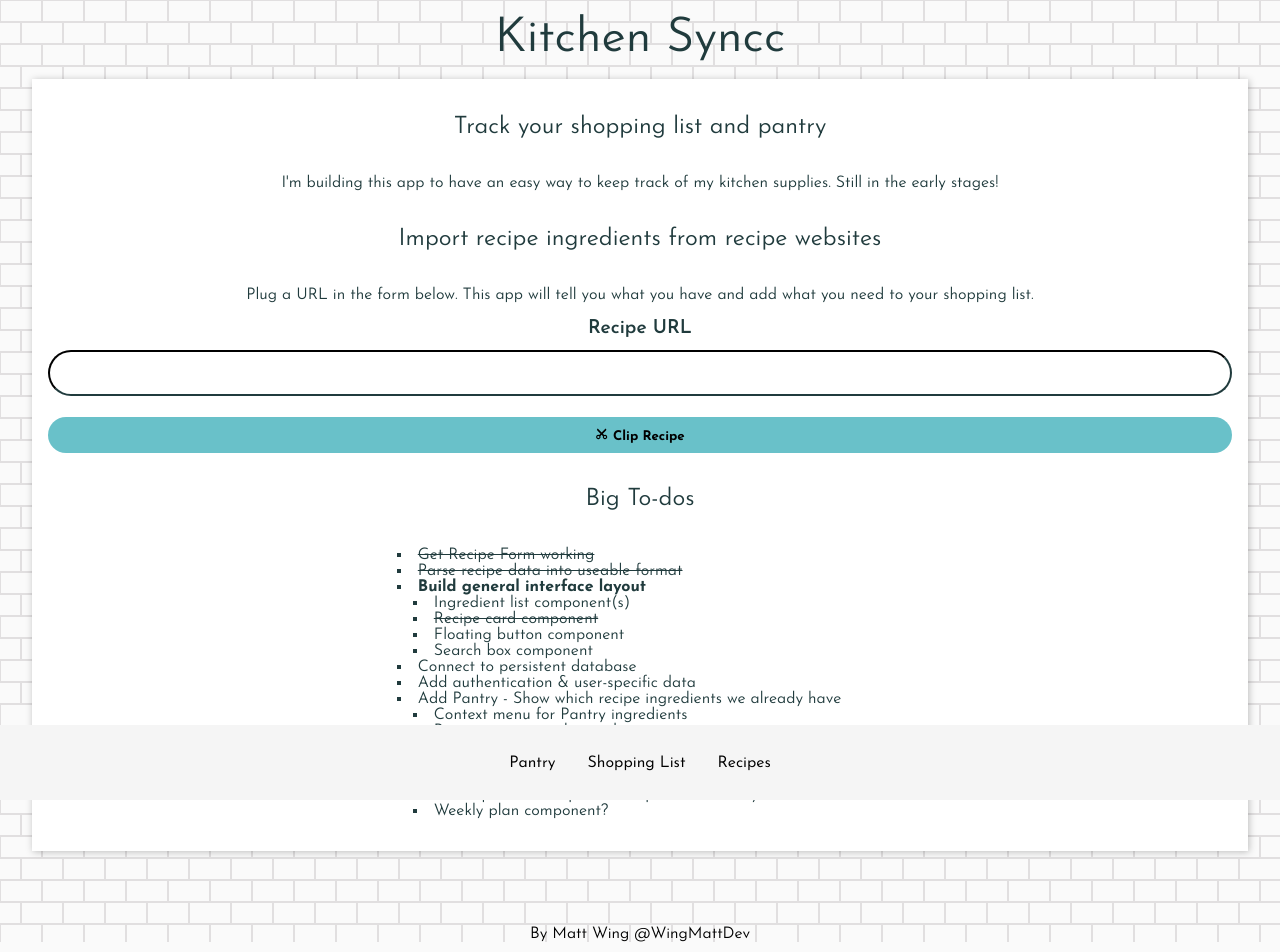
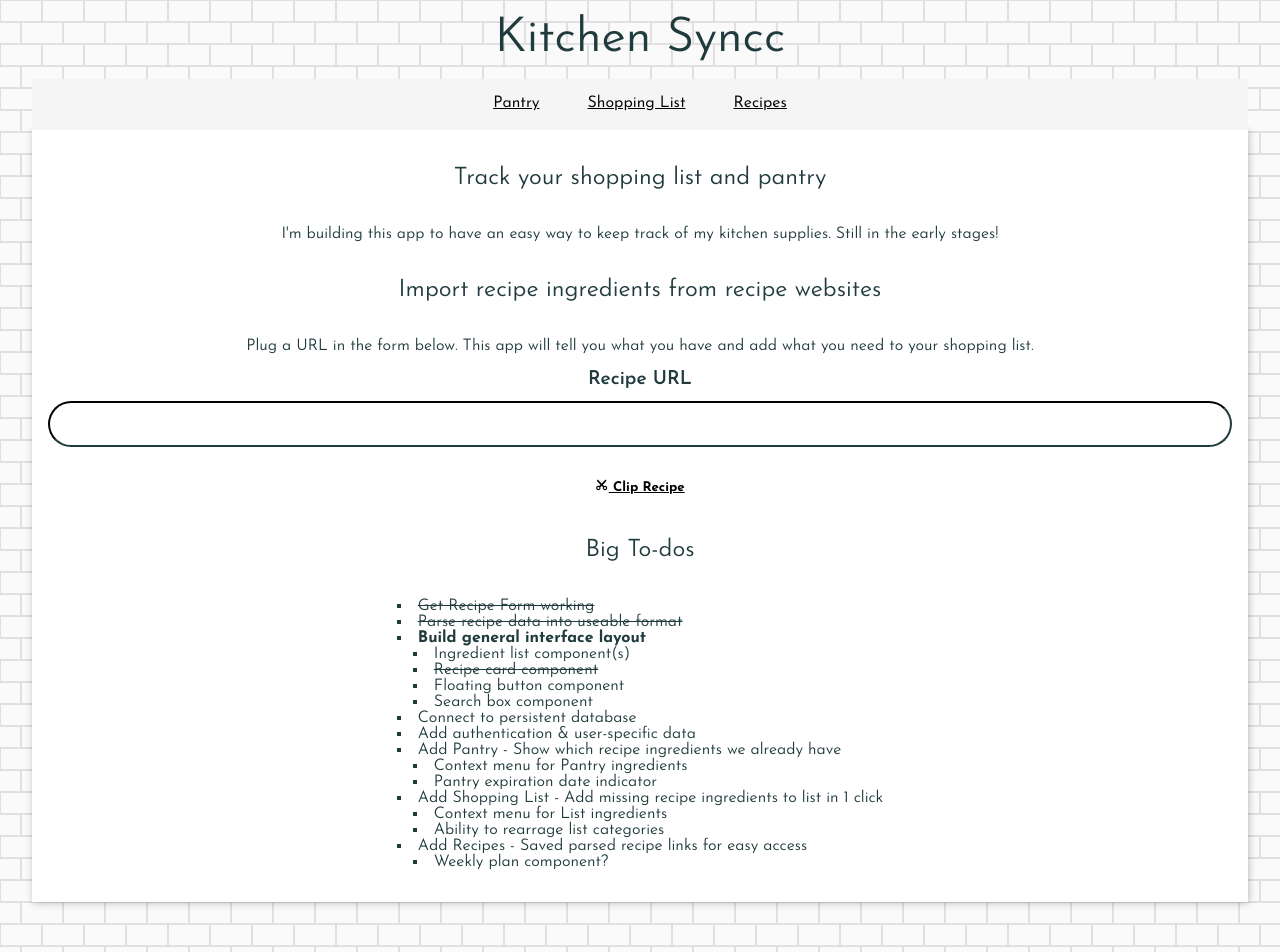
Before and after one commit to wingmatt/kitchensyncc, a Next.js app: page / in a window 1280 px wide. Shown: the top 952 px of the page. Built offline with nearby package versions, Linux system fonts and the light colour scheme.

Commit message:
Redesign nav menu and pantry buttons

```diff
--- a/components/Ingredient.tsx
+++ b/components/Ingredient.tsx
@@ -3,6 +3,7 @@ import {Ingredient as IngredientInterface} from '../types'
 import CollapsiblePanel from './CollapsiblePanel'
 import styles from '../styles/components/Ingredient.module.css'
 import EditableInput from './EditableInput'
+import {FiEdit, FiRepeat} from 'react-icons/fi'
 
 const InputActions = (props: {
   type: IngredientInterface["type"],
@@ -20,8 +21,8 @@ const InputActions = (props: {
     case 'pantry':
       return (
         <div className={styles.actions}>
-          <button onClick={() => setEditing(!editing)}>Edit</button>
-          <button>Reorder</button>
+          <button onClick={() => setEditing(!editing)}><FiEdit/>Edit</button>
+          <button><FiRepeat/>Reorder</button>
         </div>
       )
     case 'shopping':
--- a/components/Layout.tsx
+++ b/components/Layout.tsx
@@ -11,21 +11,11 @@ export default function Layout({ children, title = "Kitchen Syncc" }) {
       </Head>
       <h1 className={styles.title}>
           <a href="/">{title}</a>
-        </h1>
+      </h1>
+      <Menu/>
       <main className={styles.main}>
         {children}
       </main>
-      <Menu/>
-
-      <footer className={styles.footer}>
-        <a
-          href="https://wingmatt.dev"
-          target="_blank"
-          rel="noopener noreferrer"
-        >
-          By Matt Wing @WingMattDev
-        </a>
-      </footer>
     </div>
   );
 }
--- a/styles/globals.css
+++ b/styles/globals.css
@@ -5,7 +5,7 @@
   --color-confirm: #3FA646;
   --color-warning: #B09140;
   --color-critical: #e67265;
-  --menu-height: clamp(2rem, 10vh, 75px);
+  --menu-height: clamp(1.5rem, 7vh, 5rem);
   --edge-rounding: 100px;
 }
 
@@ -65,21 +65,22 @@ nav {
   justify-content: center;
   align-items: center;
   background: whitesmoke;
-  position: fixed;
-  bottom: 0;
-  width: 100vw;
-  padding: .5em;
-  height: var(--menu-height);
+  position: sticky;
+  top: 0;
+  width: 95vw;
   font-weight: 500;
 }
 nav a {
-  padding: 1em;
-  border-radius: var(--edge-rounding);
+  padding: 1em 1.5em;
   font-weight: 370;
+  text-decoration: underline;
+  border-width: 0 0 3px 0;
+  border-color: transparent;
+  border-style: solid;
 }
 
 nav a.active {
-  background: var(--highlight);
+  border-color: var(--highlight);
 }
 
 figure {
@@ -110,9 +111,10 @@ input[type="text"] {
 button, a.button {
   font-family: var(--font);
   font-weight: bold;
-  background: var(--highlight);
+  text-decoration: underline;
   border: none;
   border-radius: var(--edge-rounding);
+  background: transparent;
 }
 
 .content-list {
```
Also changed, not shown: styles/components/Ingredient.module.css (+7 -1 lines).
